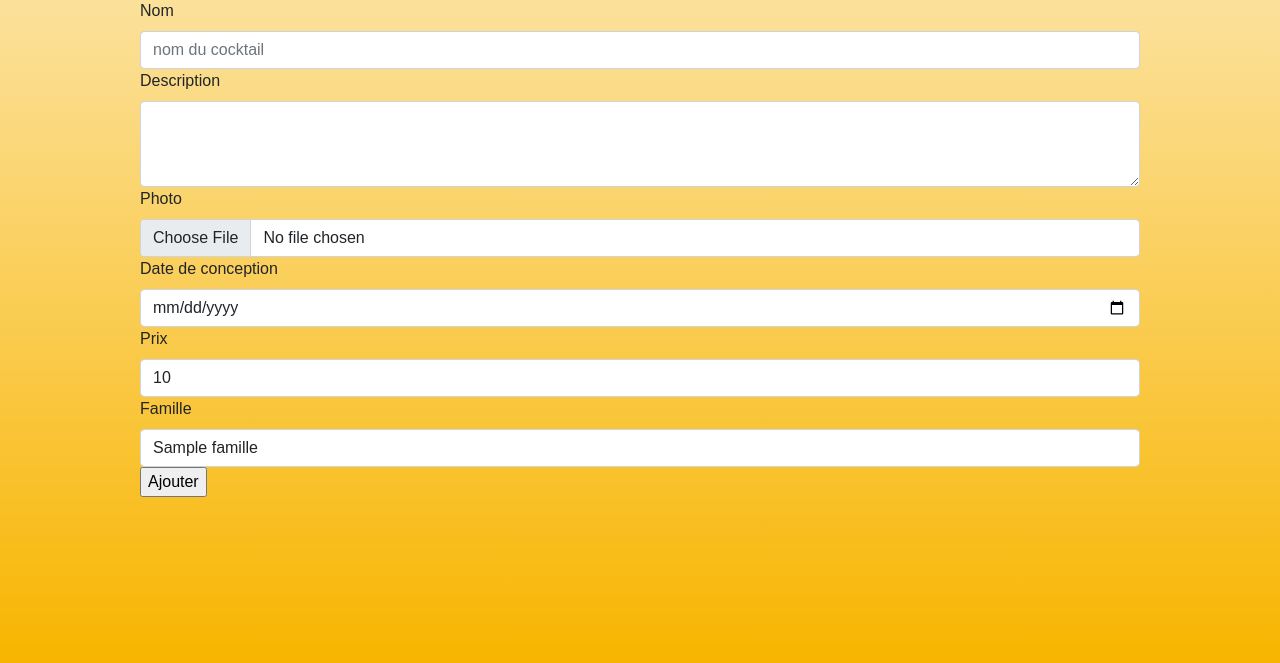
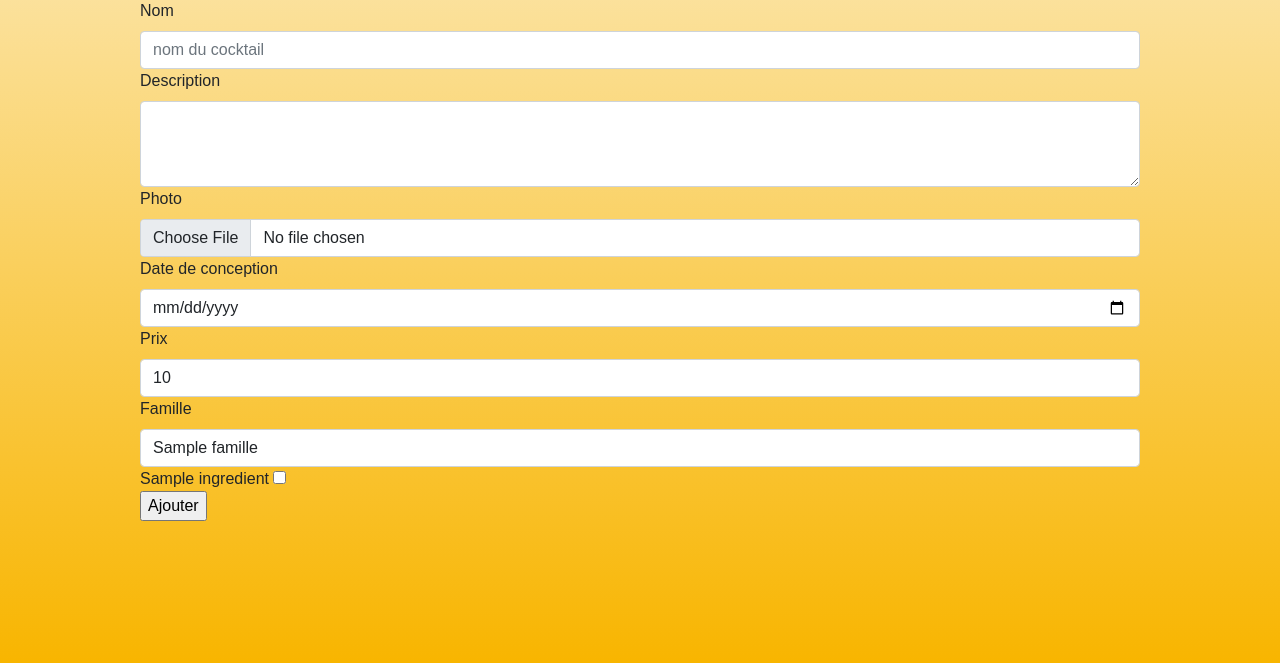
Before and after one commit to AngelinaRIET/MVC_MisterCocktail, a PHP site: template templates/ajouter_cocktail.phtml in a window 1280 px wide. Shown: the part 137-800 px from the top of the page. Run offline with PHP 8.4, Linux system fonts and the light colour scheme; the template is opened without the code that fills it: most values are stand-ins (such as "Sample title", 1, 10 or a date in 2020); data that the repository does not hold is empty.

Commit message:
Update ajouter_cocktail.phtml

```diff
--- a/templates/ajouter_cocktail.phtml
+++ b/templates/ajouter_cocktail.phtml
@@ -1,5 +1,6 @@
 <!DOCTYPE html>
 <html lang="en">
+
 <head>
     <meta charset="UTF-8">
     <meta http-equiv="X-UA-Compatible" content="IE=edge">
@@ -8,6 +9,7 @@
     <link rel="stylesheet" href="https://cdn.jsdelivr.net/npm/bootstrap@5.1.3/dist/css/bootstrap.min.css" integrity="sha384-1BmE4kWBq78iYhFldvKuhfTAU6auU8tT94WrHftjDbrCEXSU1oBoqyl2QvZ6jIW3" crossorigin="anonymous">
     <link rel="stylesheet" href="www/css/cocktails.css">
 </head>
+
 <body class="container-fluid">
     <nav>
         <a href="index.php">Accueil</a>
@@ -42,10 +44,16 @@
                 <div class="col-12">
                     <label for="famille" class="form-label">Famille</label>
                     <select class="form-control" name="idFamille">
-                        <?php foreach($listFamille as $row){ ?>
+                        <?php foreach ($listFamille as $row) { ?>
                             <option value="<?php echo $row['id'] ?>"><?php echo $row['nomFamille'] ?></option>
                         <?php } ?>
                     </select>
+                </div>
+                <div class="label">
+                    <?php foreach ($listIngredients as $row) { ?>
+                        <label><?php echo $row['nom'] ?></label>
+                        <input type="checkbox" name="ingredient[]" value="<?php echo $row['id'] ?>">
+                    <?php } ?>
                 </div>
                 <div class="col-12">
                     <input type="submit" value="Ajouter">
@@ -54,4 +62,5 @@
         </form>
     </main>
 </body>
+
 </html>
```
